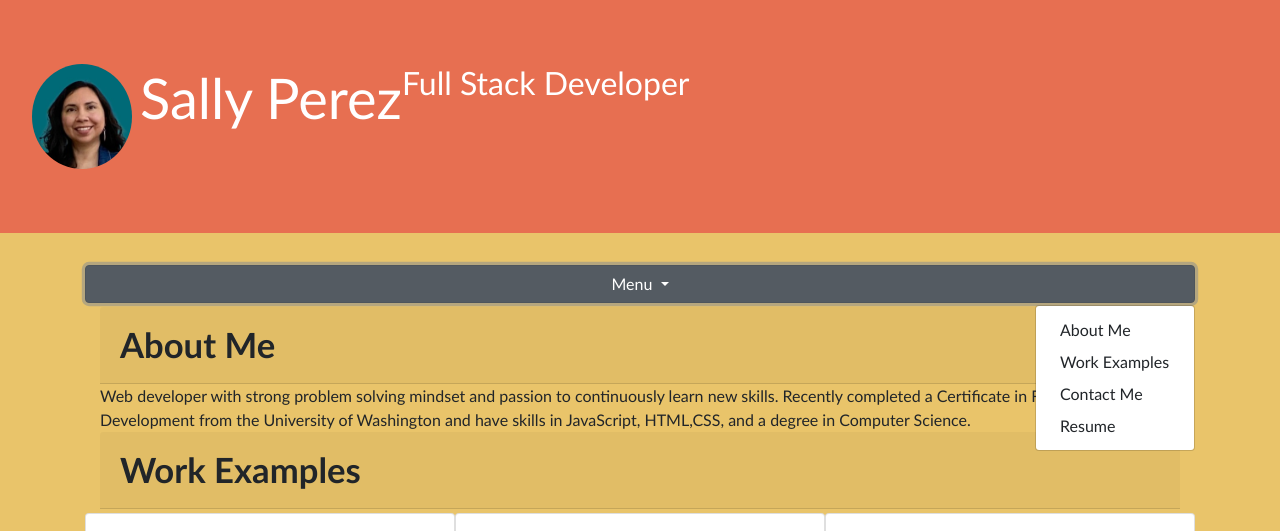
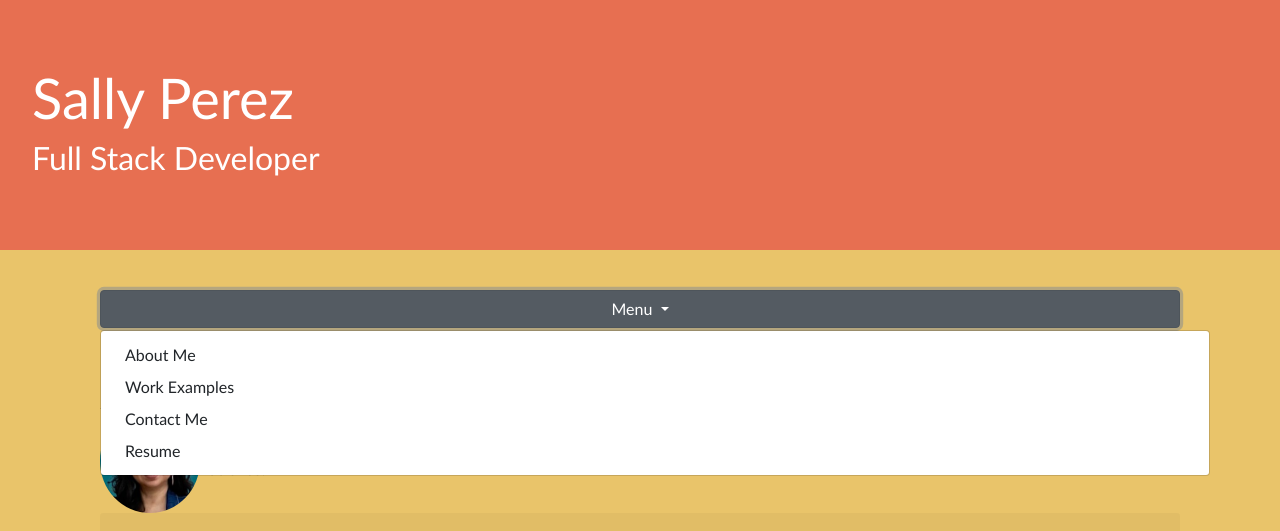
Before and after one commit to SeattleSal/Portfolio, a plain HTML site: page index.html in a window 1280 px wide. Both pictures are taken after a click on the button "Menu". Shown: the top 531 px of the page. Drawn offline with nearby package versions, Linux system fonts and the light colour scheme.

Commit message:
fixed menu drop down to center

```diff
--- a/assets/css/style.css
+++ b/assets/css/style.css
@@ -34,6 +34,11 @@ body {
 /*  header h1 attributes */
 header h1 {
     font-size: 48px;
+    width:80%;
+}
+
+header h2 {
+    width: 80%;
 }
 
 .profile {
--- a/index.html
+++ b/index.html
@@ -11,7 +11,6 @@
 <body>
   <header class="jumbotron container-flex row">
       <div class="float-left col-md-12">
-        <img src="./assets/images/sally.jpg" class="profile float-left mr-2" alt="photo of sally">
         <h1 class="display-4 float-left">Sally Perez</h1>
         <h2 class="display-6 float-left">Full Stack Developer</h2>
         <!-- <p class="lead">Portfolio</p> -->
@@ -23,21 +22,23 @@
 
   <main class="container mt-1">
 
-    <div class="dropdown mt-2">
-      <button class="btn btn-secondary dropdown-toggle" type="button" id="dropdownMenuButton" data-toggle="dropdown" aria-haspopup="true" aria-expanded="false">
+    <div class="col dropdown mt-2 d-inline-block">
+      <button class="btn btn-secondary dropdown-toggle w-100" type="button" id="dropdownMenuButton" data-toggle="dropdown" aria-haspopup="true" aria-expanded="false">
         Menu
       </button>
-      <div class="dropdown-menu dropdown-menu-right" aria-labelledby="dropdownMenuButton">
+      <div class="dropdown-menu w-100" aria-labelledby="dropdownMenuButton">
         <a class="dropdown-item" href="#about">About Me</a>
         <a class="dropdown-item" href="#work">Work Examples</a>
         <a class="dropdown-item" href="#contact">Contact Me</a>
-        <a class="dropdown-item" href="./assets/srp_resume.pdf">Resume</a>
+        <a class="dropdown-item" target="_blank" href="./assets/srp_resume.pdf">Resume</a>
       </div>
     </div>
 
       <div class="media container row mt-1">
           <div class="media-body col">
             <div id="about" class="card-header">About Me</div>
+        <img src="./assets/images/sally.jpg" class="profile float-left mr-2" alt="photo of sally">
+
             Web developer with strong problem solving mindset and passion to continuously learn new skills. Recently completed a Certificate in Full Stack Web Development from the University of Washington and have skills in JavaScript, HTML,CSS, and a degree in Computer Science.
           </div>
       </div>
@@ -79,7 +80,6 @@
         <div id="contact" class="card-header">Contact Me</div>
         <div class="row mt-1 justify-content-center card-content">
           <ul >
-                <li><span title="Phone"><a href="tel:206.371.2958"><i class="fas fa-phone-square fa-2x"></i></a></span></li>
                 <li><span title="Email"><a href="mailto:seattlesally1@gmail.com" target="_blank"><i class="fas fa-envelope-square fa-2x"></i></a></span></li>
                 <li><span title="GitHub"><a href="https://github.com/SeattleSal/"
                     target="_blank"><i class="fab fa-github-square fa-2x"></i></a></span></li>
```
Also changed, not shown: 1 other file.
